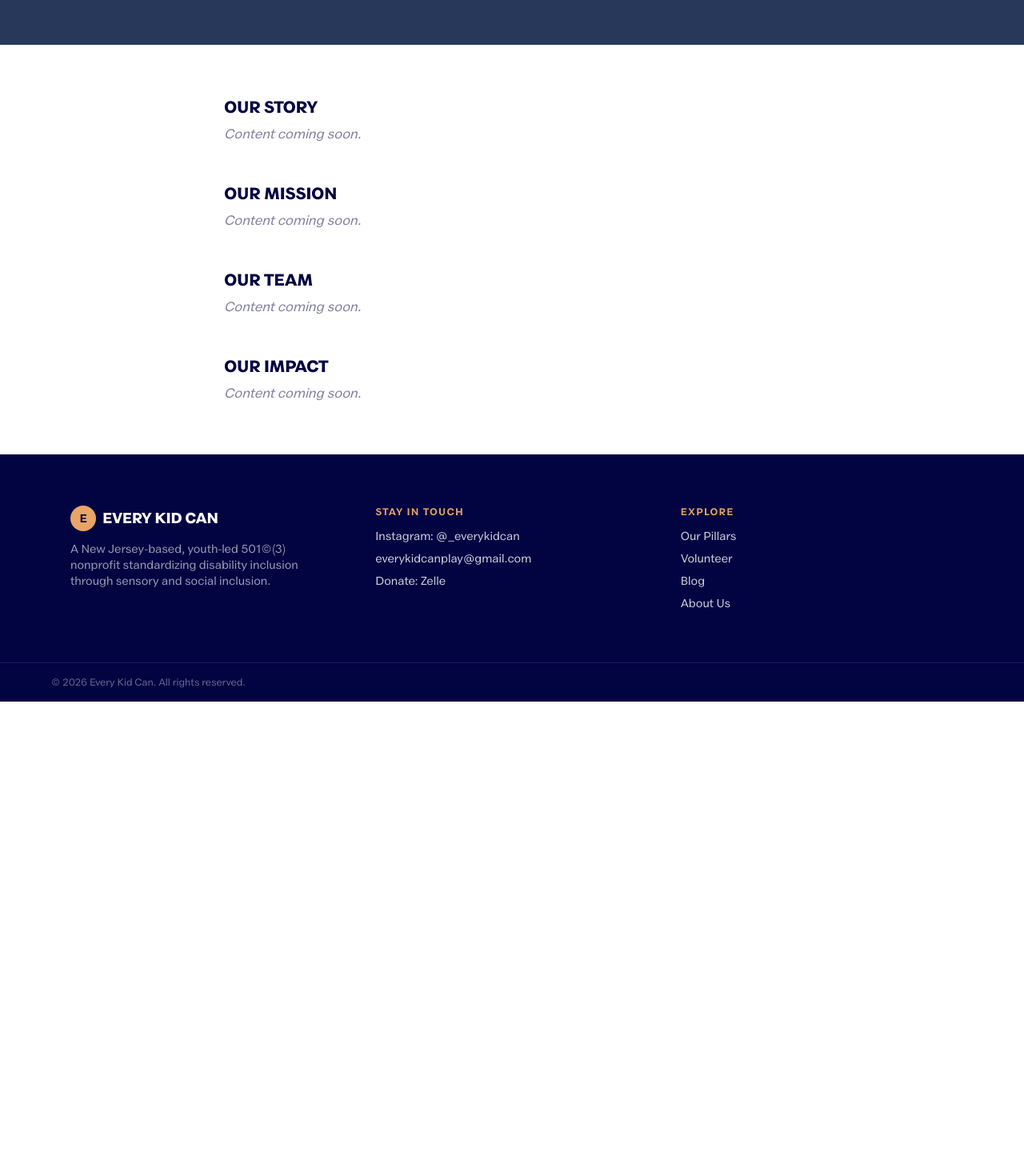
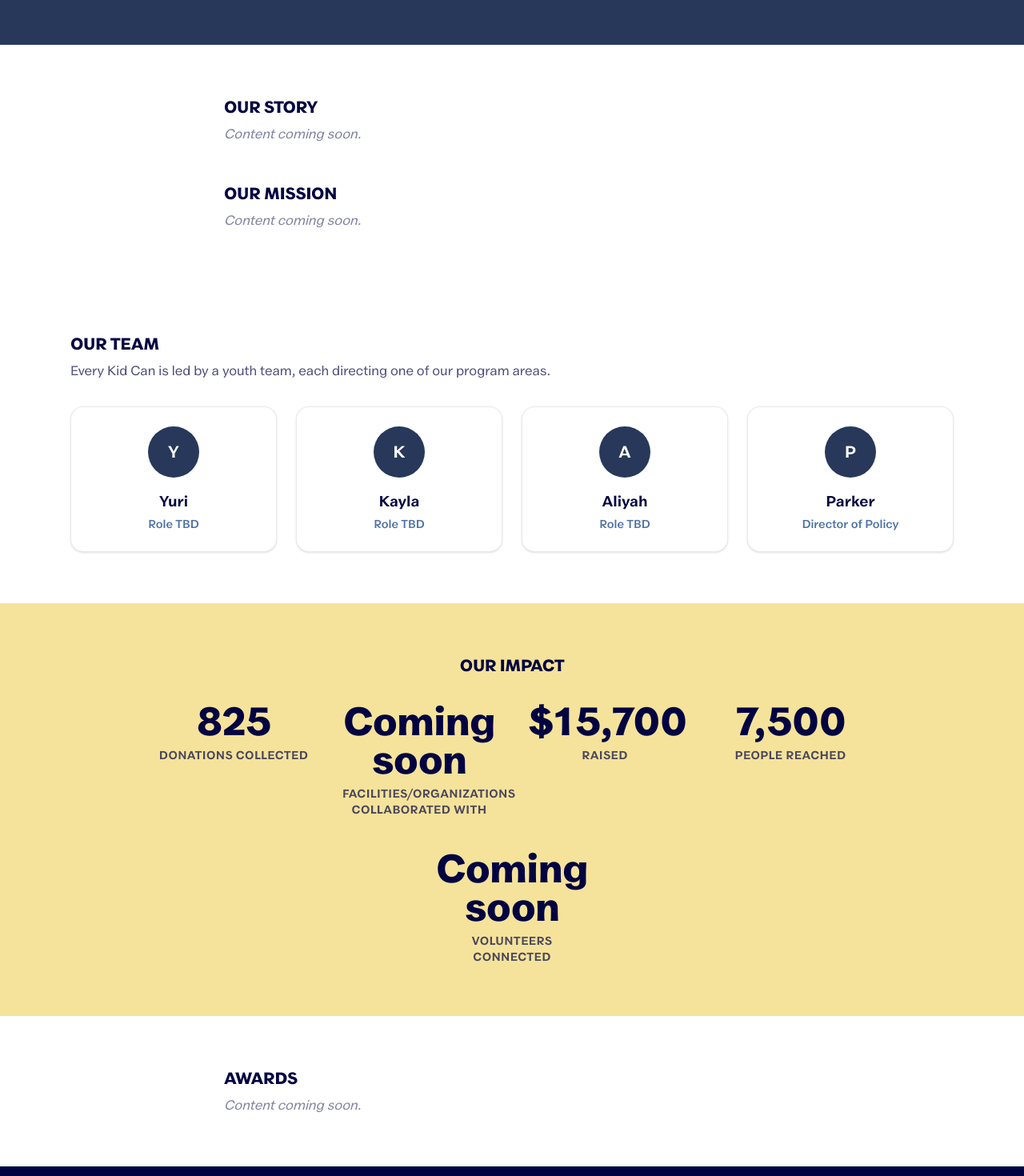
Before and after one commit to rebeccachoo/yuri-project, a Next.js app: page /about in a window 1280 px wide. Shown: the part 180-1650 px from the top of the page at 80% size. Before the commit the page ends 1057 px from the top, so only its background shows below. Built offline with nearby package versions, Linux system fonts and the light colour scheme.

Commit message:
Add our team

```diff
--- a/app/about/page.tsx
+++ b/app/about/page.tsx
@@ -1,30 +1,14 @@
 import type { Metadata } from "next";
+import { teamMembers } from "@/data/team";
+import { impactStats } from "@/data/impact";
+import { awards } from "@/data/awards";
+import TeamMemberCard from "@/components/TeamMemberCard";
+import ImpactStats from "@/components/ImpactStats";
 
 export const metadata: Metadata = {
   title: "About Us",
   description: "Learn about Every Kid Can's story, mission, team, and impact.",
 };
-
-// TODO(content): this page is a skeleton — fill in each section once Yuri
-// provides the real content.
-const sections = [
-  {
-    heading: "Our Story",
-    body: "Content coming soon.",
-  },
-  {
-    heading: "Our Mission",
-    body: "Content coming soon.",
-  },
-  {
-    heading: "Our Team",
-    body: "Content coming soon.",
-  },
-  {
-    heading: "Our Impact",
-    body: "Content coming soon.",
-  },
-];
 
 export default function AboutPage() {
   return (
@@ -38,16 +22,74 @@ export default function AboutPage() {
       </div>
 
       <div className="mx-auto max-w-3xl px-6 py-16">
-        <div className="space-y-12">
-          {sections.map((section) => (
-            <section key={section.heading}>
-              <h2 className="text-xl font-extrabold uppercase tracking-tight text-navy-deep">
-                {section.heading}
-              </h2>
-              <p className="mt-2 italic text-navy-deep/50">{section.body}</p>
-            </section>
-          ))}
+        <section>
+          <h2 className="text-xl font-extrabold uppercase tracking-tight text-navy-deep">
+            Our Story
+          </h2>
+          {/* TODO(content): fill in once Yuri provides the real content. */}
+          <p className="mt-2 italic text-navy-deep/50">Content coming soon.</p>
+        </section>
+
+        <section className="mt-12">
+          <h2 className="text-xl font-extrabold uppercase tracking-tight text-navy-deep">
+            Our Mission
+          </h2>
+          {/* TODO(content): fill in once Yuri provides the real content. */}
+          <p className="mt-2 italic text-navy-deep/50">Content coming soon.</p>
+        </section>
+      </div>
+
+      <section className="bg-white">
+        <div className="mx-auto max-w-6xl px-6 py-16">
+          <h2 className="text-xl font-extrabold uppercase tracking-tight text-navy-deep">
+            Our Team
+          </h2>
+          <p className="mt-2 max-w-2xl text-navy-deep/70">
+            Every Kid Can is led by a youth team, each directing one of our program areas.
+          </p>
+          <div className="mt-8 grid gap-6 sm:grid-cols-2 lg:grid-cols-4">
+            {teamMembers.map((member) => (
+              <TeamMemberCard key={member.slug} member={member} />
+            ))}
+          </div>
         </div>
+      </section>
+
+      <section className="bg-cream">
+        <div className="mx-auto max-w-6xl px-6 py-16 text-center">
+          <h2 className="text-xl font-extrabold uppercase tracking-tight text-navy-deep">
+            Our Impact
+          </h2>
+          <div className="mt-8">
+            <ImpactStats stats={impactStats} />
+          </div>
+        </div>
+      </section>
+
+      <div className="mx-auto max-w-3xl px-6 py-16">
+        <section>
+          <h2 className="text-xl font-extrabold uppercase tracking-tight text-navy-deep">
+            Awards
+          </h2>
+          {awards.length > 0 ? (
+            <ul className="mt-4 space-y-3">
+              {awards.map((award) => (
+                <li key={award.slug}>
+                  <p className="font-bold text-navy-deep">
+                    {award.title}
+                    {award.year ? ` (${award.year})` : ""}
+                  </p>
+                  {award.description && (
+                    <p className="text-sm text-navy-deep/70">{award.description}</p>
+                  )}
+                </li>
+              ))}
+            </ul>
+          ) : (
+            // TODO(content): add confirmed awards to data/awards.ts.
+            <p className="mt-2 italic text-navy-deep/50">Content coming soon.</p>
+          )}
+        </section>
       </div>
     </div>
   );
--- a/components/ImpactStats.tsx
+++ b/components/ImpactStats.tsx
@@ -3,10 +3,12 @@ import Reveal from "@/components/Reveal";
 
 export default function ImpactStats({ stats }: { stats: ImpactStat[] }) {
   return (
-    <div className="grid gap-8 sm:grid-cols-2 lg:grid-cols-4">
+    <div className="flex flex-wrap justify-center gap-x-10 gap-y-10">
       {stats.map((stat, index) => (
-        <Reveal key={stat.label} delay={index * 100}>
-          <p className="text-5xl font-extrabold tracking-tight text-navy-deep">{stat.value}</p>
+        <Reveal key={stat.label} delay={index * 100} className="w-40 sm:w-48">
+          <p className="text-4xl font-extrabold tracking-tight text-navy-deep sm:text-5xl">
+            {stat.value}
+          </p>
           <p className="mt-2 text-sm font-bold uppercase tracking-wide text-navy-deep/70">
             {stat.label}
           </p>
--- /dev/null
+++ b/components/TeamMemberCard.tsx
@@ -0,0 +1,13 @@
+import type { TeamMember } from "@/data/team";
+
+export default function TeamMemberCard({ member }: { member: TeamMember }) {
+  return (
+    <div className="flex flex-col items-center rounded-2xl border border-navy/10 bg-white p-6 text-center shadow-sm">
+      <span className="flex h-16 w-16 items-center justify-center rounded-full bg-navy text-xl font-bold text-white">
+        {member.name.charAt(0)}
+      </span>
+      <p className="mt-4 text-lg font-bold text-navy-deep">{member.name}</p>
+      <p className="mt-1 text-sm font-semibold text-accent-blue">{member.role}</p>
+    </div>
+  );
+}
--- /dev/null
+++ b/data/awards.ts
@@ -0,0 +1,9 @@
+export interface Award {
+  slug: string;
+  title: string;
+  year?: string;
+  description?: string;
+}
+
+// TODO(content): add confirmed awards here as they come in.
+export const awards: Award[] = [];
--- a/data/impact.ts
+++ b/data/impact.ts
@@ -3,11 +3,13 @@ export interface ImpactStat {
   value: string;
 }
 
-// TODO(content): "Volunteers Connected" total is not finalized yet — confirm
-// the real number with Yuri before launch, then replace the placeholder value.
+// TODO(content): "Facilities/Organizations Collaborated With" and
+// "Volunteers Connected" totals are not finalized yet — confirm the real
+// numbers with Yuri before launch, then replace the placeholder values.
 export const impactStats: ImpactStat[] = [
+  { label: "Donations Collected", value: "825" },
+  { label: "Facilities/Organizations Collaborated With", value: "Coming soon" },
   { label: "Raised", value: "$15,700" },
-  { label: "Donations Collected", value: "825" },
-  { label: "People with Disabilities Reached", value: "7,500" },
+  { label: "People Reached", value: "7,500" },
   { label: "Volunteers Connected", value: "Coming soon" },
 ];
--- /dev/null
+++ b/data/team.ts
@@ -0,0 +1,14 @@
+export interface TeamMember {
+  slug: string;
+  name: string;
+  role: string;
+}
+
+// TODO(content): confirm each person's exact title/team with Yuri before
+// publishing — only Parker's role has been confirmed so far.
+export const teamMembers: TeamMember[] = [
+  { slug: "yuri", name: "Yuri", role: "Role TBD" },
+  { slug: "kayla", name: "Kayla", role: "Role TBD" },
+  { slug: "aliyah", name: "Aliyah", role: "Role TBD" },
+  { slug: "parker", name: "Parker", role: "Director of Policy" },
+];
```
